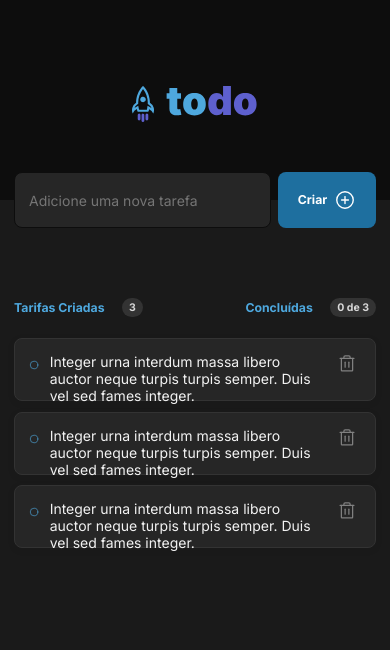
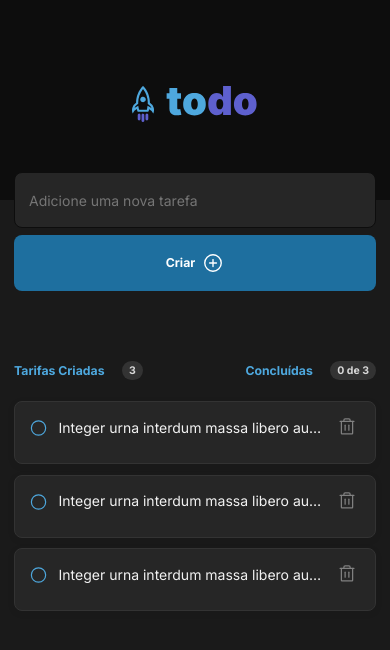
Before and after one commit to Pedro-Augusto-Barbosa-Aparecido/todo-list-challenge-ignite, a React (Vite) app: page / in a window 390 px wide. Shown: the top 650 px of the page. Built offline with nearby package versions, Linux system fonts and the light colour scheme.

Commit message:
add responsive css

```diff
--- a/src/components/Task.module.css
+++ b/src/components/Task.module.css
@@ -55,3 +55,18 @@
     text-decoration: line-through;
 
 }
+
+@media (max-width: 768px) {
+    .task p {
+        text-overflow: ellipsis;
+        overflow: hidden;
+
+        width: 100%;
+        white-space: nowrap;
+
+        padding: 0;
+        margin-top: 0.2rem;
+
+    }
+
+}
--- a/src/styles/App.module.css
+++ b/src/styles/App.module.css
@@ -84,4 +84,18 @@
         font-size: 87.5%;
 
     }
+
+    .createForm {
+        flex-direction: column;
+
+        justify-content: flex-start;
+        align-items: center;
+
+    }
+
+    .createForm input, .createForm button {
+        max-width: 46rem;
+
+    }
+
 }
```
